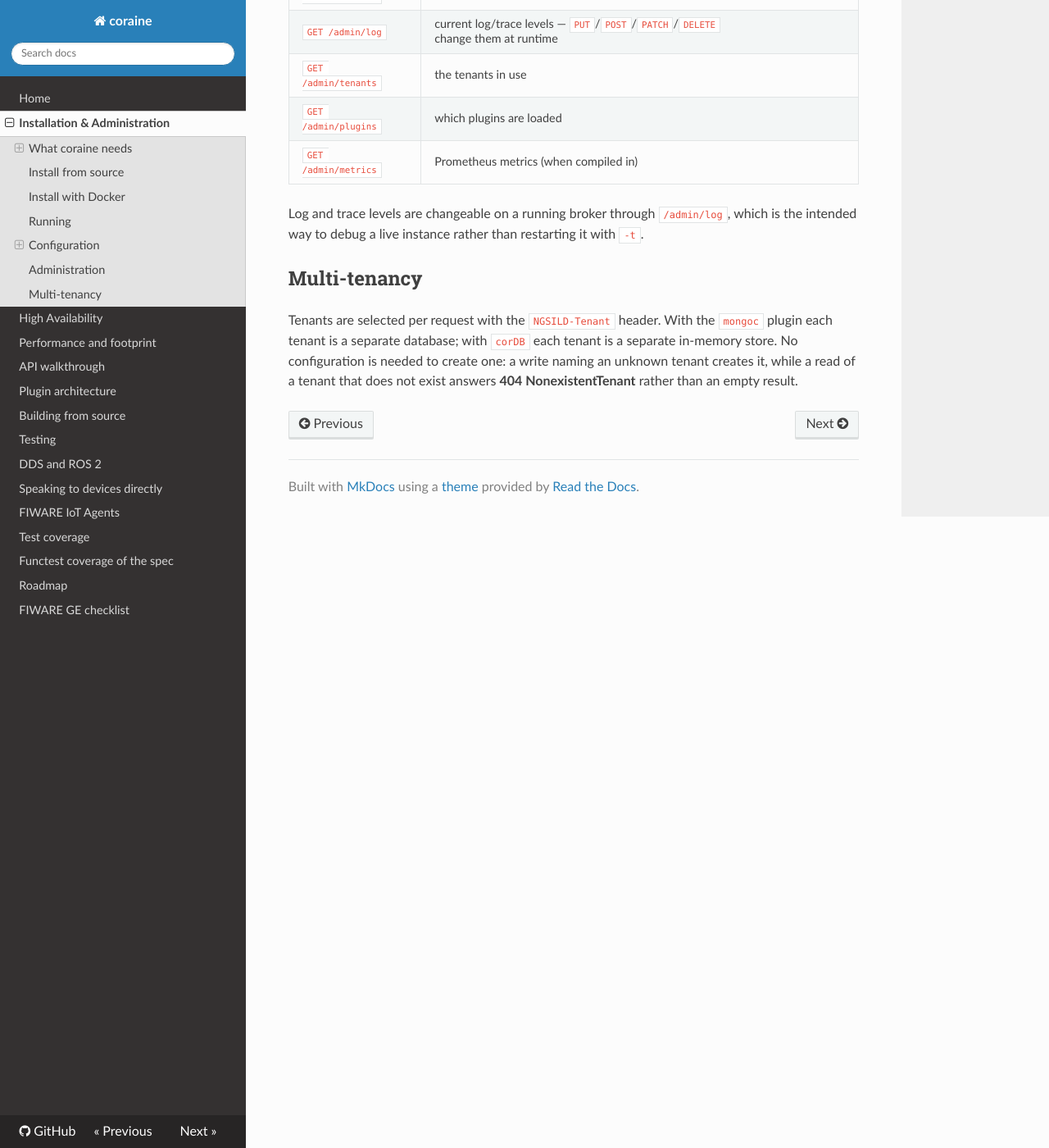
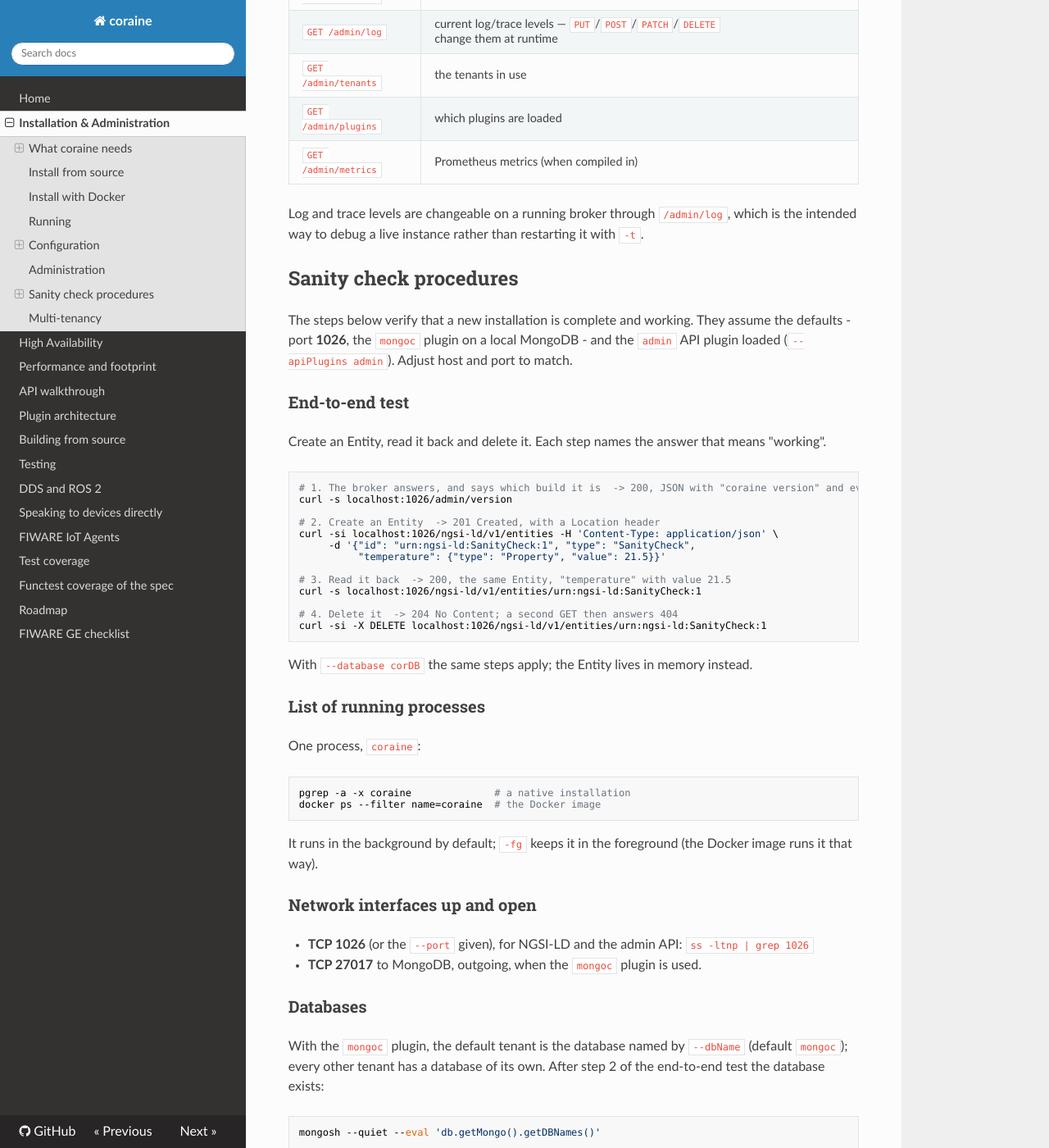
Before and after one commit to SEAMWARE/coraine, an MkDocs documentation site: the page built from doc/installation.md, in a window 1280 px wide and 1400 px high, scrolled down 4105 px. Shown: the whole window at 82% size. Built offline with MkDocs 1.6.1, drawn with Linux system fonts in a browser that asks for light colours; nearby versions of some CDN libraries; comment, search, counter and statistics services are not loaded; some of the changed text lies outside the part shown.

Commit message:
doc: Sanity check procedures in the installation guide
The FIWARE GE application asks for the test plan that verifies a new installation:
an end-to-end test (version, create, read, delete - each with the answer that means
'working'), the running process, the ports, the database, and where to look when it
is not working. Every command verified against a live broker.

Co-Authored-By: Claude Opus 5.5 <noreply@anthropic.com>

````diff
--- a/doc/installation.md
+++ b/doc/installation.md
@@ -149,6 +149,75 @@ Load the `admin` API plugin (`--apiPlugins admin`) to get:
 Log and trace levels are changeable on a running broker through `/admin/log`, which
 is the intended way to debug a live instance rather than restarting it with `-t`.
 
+## Sanity check procedures
+
+The steps below verify that a new installation is complete and working. They assume
+the defaults - port **1026**, the `mongoc` plugin on a local MongoDB - and the
+`admin` API plugin loaded (`--apiPlugins admin`). Adjust host and port to match.
+
+### End-to-end test
+
+Create an Entity, read it back and delete it. Each step names the answer that means
+"working".
+
+```sh
+# 1. The broker answers, and says which build it is  -> 200, JSON with "coraine version" and every library's
+curl -s localhost:1026/admin/version
+
+# 2. Create an Entity  -> 201 Created, with a Location header
+curl -si localhost:1026/ngsi-ld/v1/entities -H 'Content-Type: application/json' \
+     -d '{"id": "urn:ngsi-ld:SanityCheck:1", "type": "SanityCheck",
+          "temperature": {"type": "Property", "value": 21.5}}'
+
+# 3. Read it back  -> 200, the same Entity, "temperature" with value 21.5
+curl -s localhost:1026/ngsi-ld/v1/entities/urn:ngsi-ld:SanityCheck:1
+
+# 4. Delete it  -> 204 No Content; a second GET then answers 404
+curl -si -X DELETE localhost:1026/ngsi-ld/v1/entities/urn:ngsi-ld:SanityCheck:1
+```
+
+With `--database corDB` the same steps apply; the Entity lives in memory instead.
+
+### List of running processes
+
+One process, `coraine`:
+
+```sh
+pgrep -a -x coraine              # a native installation
+docker ps --filter name=coraine  # the Docker image
+```
+
+It runs in the background by default; `-fg` keeps it in the foreground (the Docker
+image runs it that way).
+
+### Network interfaces up and open
+
+- **TCP 1026** (or the `--port` given), for NGSI-LD and the admin API:
+  `ss -ltnp | grep 1026`
+- **TCP 27017** to MongoDB, outgoing, when the `mongoc` plugin is used.
+
+### Databases
+
+With the `mongoc` plugin, the default tenant is the database named by `--dbName`
+(default `mongoc`); every other tenant has a database of its own. After step 2 of the
+end-to-end test the database exists:
+
+```sh
+mongosh --quiet --eval 'db.getMongo().getDBNames()'
+```
+
+`corDB` keeps its state in the broker process and needs no database.
+
+### Diagnosis
+
+- **The log:** `/tmp/coraine.log`. Errors (`E:`) and warnings (`W:`) are always
+  written there.
+- **Liveness:** `GET /admin/health`. **Loaded plugins:** `GET /admin/plugins`.
+- **More detail from a running broker:** raise the trace levels through
+  `/admin/log` (see [Administration](#administration)) instead of restarting it with `-t`.
+- **The broker does not start:** run it with `-fg`, which prints the reason
+  on the terminal. A MongoDB that cannot be reached is the most common cause.
+
 ## Multi-tenancy
 
 Tenants are selected per request with the `NGSILD-Tenant` header. With the `mongoc`
````
